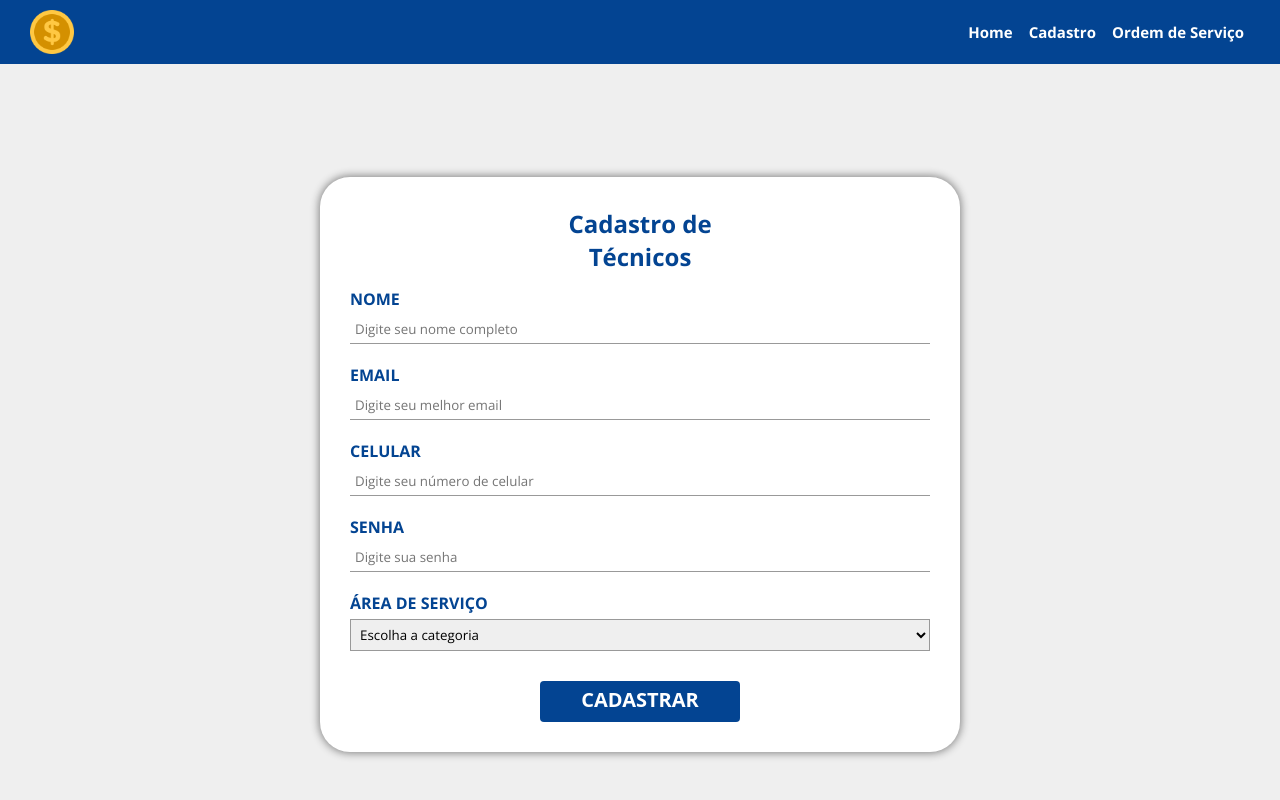
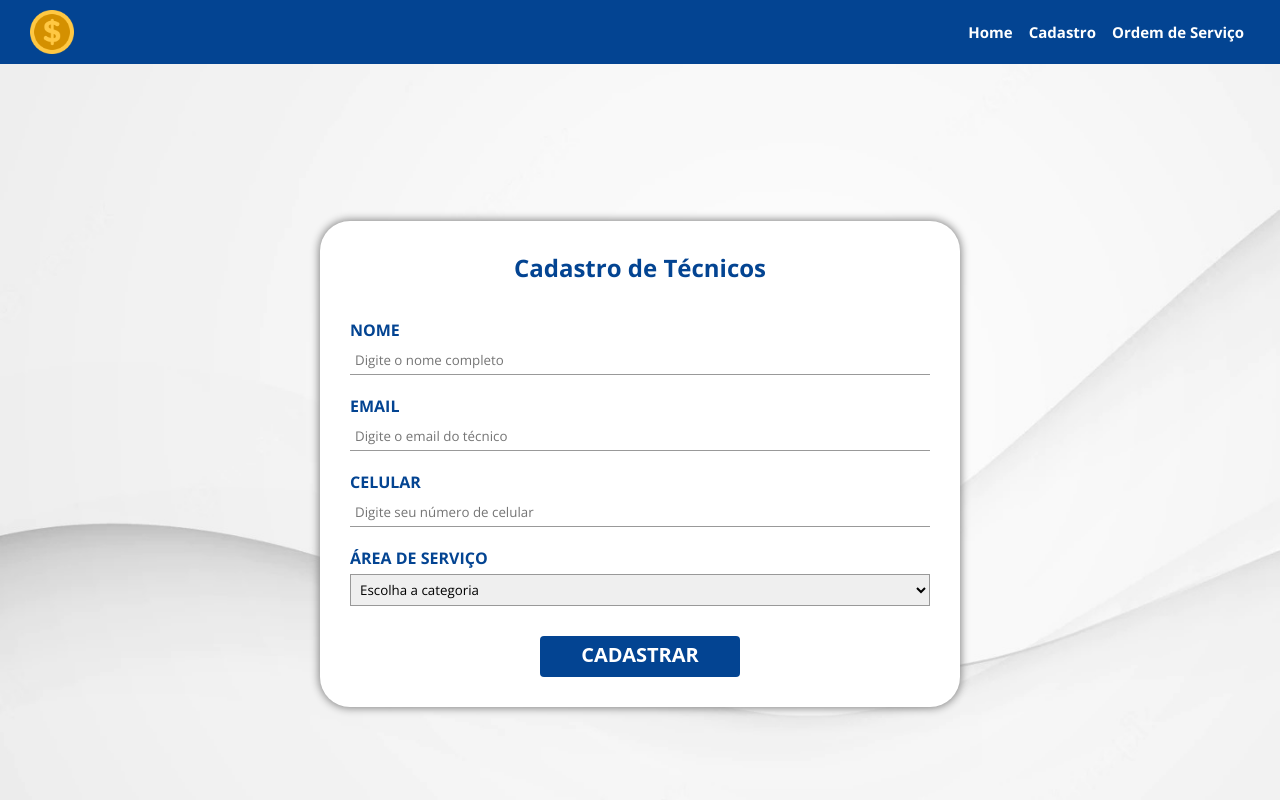
Before and after one commit to tharbuini/facul-twm-projeto-final, a React (Create React App) app: page /tecnicos in a window 1280 px wide. Shown: the top 800 px of the page. Built offline with nearby package versions, Linux system fonts and the light colour scheme.

Commit message:
alterando bg e ajustando css

```diff
--- a/src/components/Home.js
+++ b/src/components/Home.js
@@ -8,7 +8,7 @@ function Home() {
     return(
         <section className={styles.home_container}>
             <h1>Bem-vindo(a) ao <span>Thiago Seguros</span></h1>
-            <p>Faça sua ordem de serviço agora mesmo.</p>
+            <p>Faça a ordem de serviço agora mesmo.</p>
             <span className={styles.solicitar_servico}><Link to="/ordemservico">Solicitar serviço</Link></span>
             <img src={seguro1} alt="Seguro" />
         </section>
--- a/src/components/cadastros/Clientes.js
+++ b/src/components/cadastros/Clientes.js
@@ -22,7 +22,7 @@ function Clientes() {
                                 type="text"
                                 id="client_name"
                                 name="client_name"
-                                placeholder="Digite seu nome completo"
+                                placeholder="Digite o nome completo do cliente"
                                 onChange={(event) => setClientName(event.target.value)} />
                         </div>
 
@@ -55,26 +55,6 @@ function Clientes() {
                                 placeholder="Digite seu endereço"
                                 onChange={(event) => setClientAddress(event.target.value)} />
                         </div>
-
-                        <div>
-                            <label htmlFor="client_username">Usuário </label>
-                            <input
-                                type="text"
-                                id="client_username"
-                                name="client_username"
-                                placeholder="Digite seu nome de usuário"
-                                onChange={(event) => setClientUsername(event.target.value)} />
-                        </div>
-
-                        <div>
-                            <label htmlFor="client_password">Senha </label>
-                            <input
-                                type="text"
-                                id="client_password"
-                                name="client_password"
-                                placeholder="Digite sua senha"
-                                onChange={(event) => setClientPassword(event.target.value)} />
-                        </div>
                     </div>
 
                     <div className={styles.cadastroBotao}>
--- a/src/components/cadastros/OrdemServico.js
+++ b/src/components/cadastros/OrdemServico.js
@@ -18,12 +18,29 @@ function OrdemServico() {
                             </div>
 
                             <div>
-                                <label htmlFor="order_category">Categoria do Serviço </label>
+                                <label htmlFor="order_clientname">Cliente </label>
+                                <input
+                                    type="text"
+                                    id="order_clientname"
+                                    name="order_clientname"
+                                    placeholder="Digite o nome do cliente"/>
+                            </div>
+
+                            <div>
+                                <label htmlFor="order_description">Produto </label>
+                                <input
+                                    type="text"
+                                    id="order_productname"
+                                    name="order_productname"
+                                    placeholder="Digite o nome do produto"/>
+                            </div>
+
+                            <div>
+                                <label htmlFor="order_category">Categoria do Produto </label>
                                 <select name="order_category" id="order_category" required>
                                     <option value="" selected disabled hidden>Escolha a categoria</option>
                                     <option value="joias">Joias</option>
                                     <option value="veiculos">Veículos</option>
-                                    <option value="vida">Vida</option>
                                 </select>
                             </div>
                         </div>
--- a/src/components/cadastros/Produtos.js
+++ b/src/components/cadastros/Produtos.js
@@ -39,7 +39,6 @@ function Produtos() {
                                 <option value="" selected disabled hidden>Escolha a categoria</option>
                                 <option value="joias">Joias</option>
                                 <option value="veiculos">Veículos</option>
-                                <option value="vida">Vida</option>
                             </select>
                             </div>
                     </div>
--- a/src/components/cadastros/Tecnicos.js
+++ b/src/components/cadastros/Tecnicos.js
@@ -20,7 +20,7 @@ function Tecnicos() {
                                 type="text"
                                 id="technical_name"
                                 name="technical_name"
-                                placeholder="Digite seu nome completo"
+                                placeholder="Digite o nome completo"
                                 onChange={(event) => setTechnicalName(event.target.value)} />
                         </div>
 
@@ -30,7 +30,7 @@ function Tecnicos() {
                                 type="text"
                                 id="technical_email"
                                 name="technical_email"
-                                placeholder="Digite seu melhor email"
+                                placeholder="Digite o email do técnico"
                                 onChange={(event) => setTechnicalEmail(event.target.value)} />
                         </div>
 
@@ -45,22 +45,11 @@ function Tecnicos() {
                         </div>
 
                         <div>
-                            <label htmlFor="technical_password">Senha </label>
-                            <input
-                                type="text"
-                                id="technical_password"
-                                name="technical_password"
-                                placeholder="Digite sua senha"
-                                onChange={(event) => setTechnicalPassword(event.target.value)} />
-                        </div>
-
-                        <div>
                             <label htmlFor="technical_area">Área de Serviço </label>
                             <select name="technical_area" id="technical_area">
                                 <option value="" selected disabled hidden>Escolha a categoria</option>
                                 <option value="joias">Joias</option>
                                 <option value="veiculos">Veículos</option>
-                                <option value="vida">Vida</option>
                             </select>
                         </div>
                     </div>
--- a/src/components/css/Cadastro.module.css
+++ b/src/components/css/Cadastro.module.css
@@ -30,9 +30,9 @@
 
 .cadastroContainer h1 {
     text-align: center;
-    width: 40%;
+    width: 80%;
     margin: 0 auto;
-    margin-bottom: 5px;
+    margin-bottom: 25px;
 }
 
 .cadastroCategorias {
@@ -45,8 +45,8 @@
 .cadastroCategorias li {
     margin: 3px 5px;
     background-color: #034492;
-    padding: 5px;
-    border-radius: 2px;
+    padding: 10px;
+    border-radius: 4px;
 }
 
 .cadastroCategorias li a {
--- a/src/components/css/Home.module.css
+++ b/src/components/css/Home.module.css
@@ -35,7 +35,7 @@
 
 .home_container img {
     width: 350px;
-    background-color: #EFEFEF;
+    background-color: transparent;
     margin-left: 6px;
 }
 
--- a/src/index.css
+++ b/src/index.css
@@ -7,5 +7,8 @@
 
 html, body, #root {
     background-color: #EFEFEF;
+    background-image: url(../src/img/bg.jpg);
+    background-repeat: no-repeat;
+    background-size: cover;
     height: 100%;
 }
```
Also changed, not shown: src/img/bg.jpg (added).
